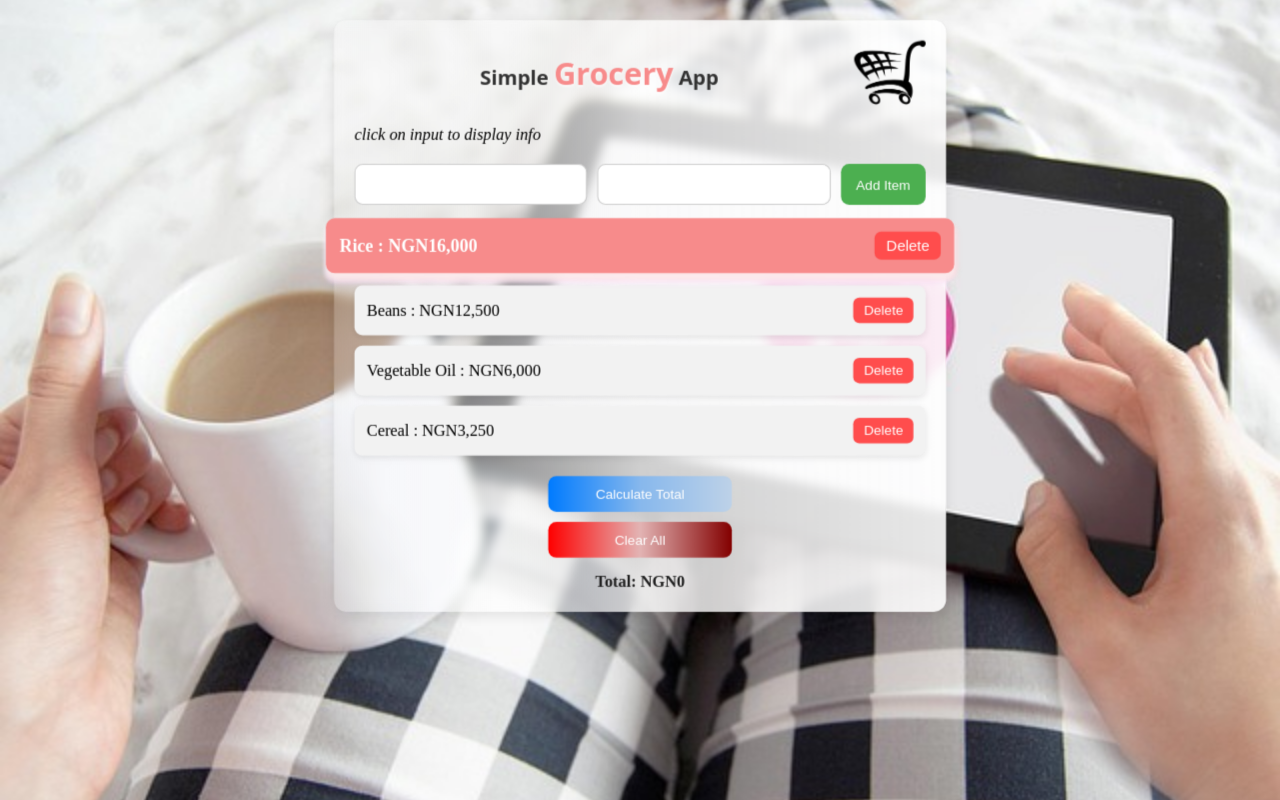
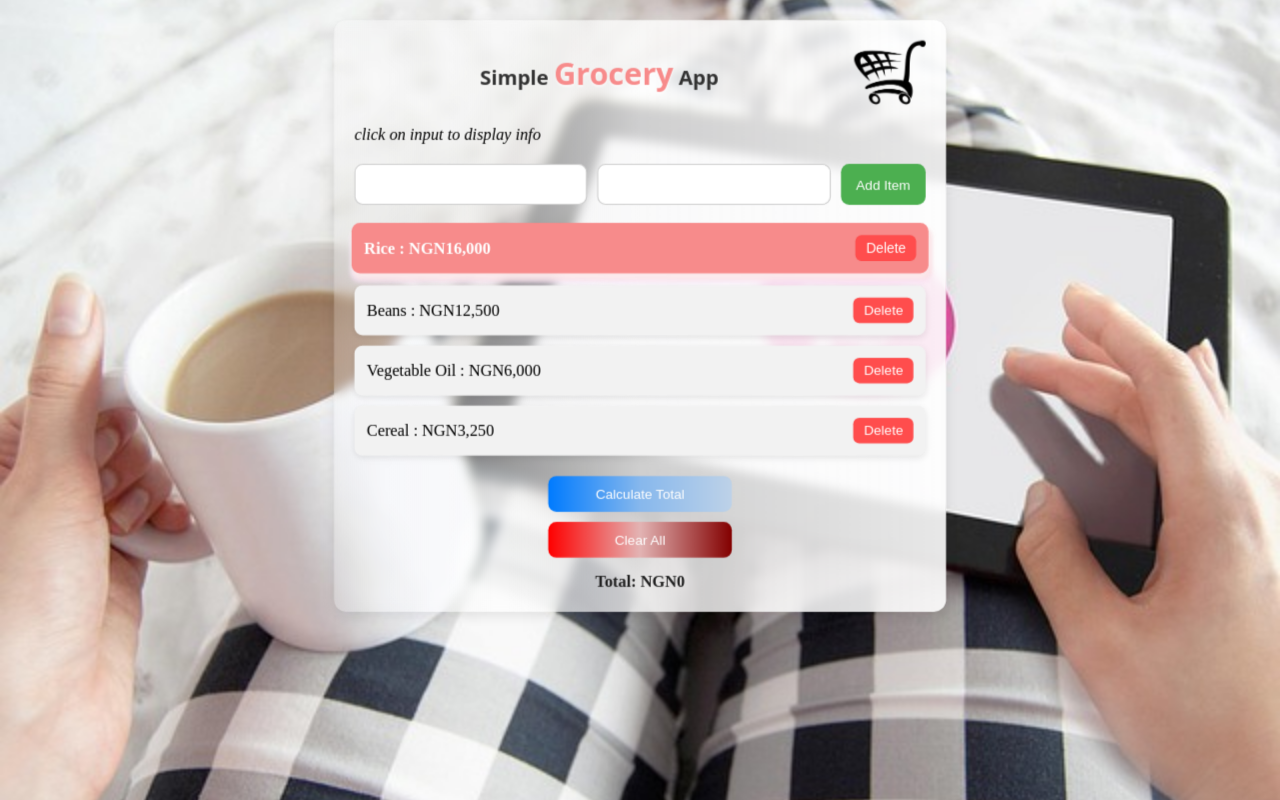
Before and after one commit to BrianE-Dev/Grocery-List, a plain HTML site: page index.html in a window 1280 px wide. In both pictures the pointer is over the item 640 px from the left and 255 px from the top of the page. Drawn offline with Linux system fonts and the light colour scheme; a web font is replaced by a local one.

Commit message:
minor li hover effects

```diff
--- a/style.css
+++ b/style.css
@@ -111,7 +111,7 @@ li:hover {
   box-shadow:  0 5px 4px 1px rgba(255, 255, 255, 0.45),
                 2px 5px 4px 1px rgba(249, 212, 212, 0.8),
                 0 8px 4px 1px rgba(248, 222, 250, 0.6);
-  transform: scale(1.1) translateY(-4px);
+  transform: scale(1.01) translateY(-2px);
   transition: 1s ease-in-out;
 }
 
```
